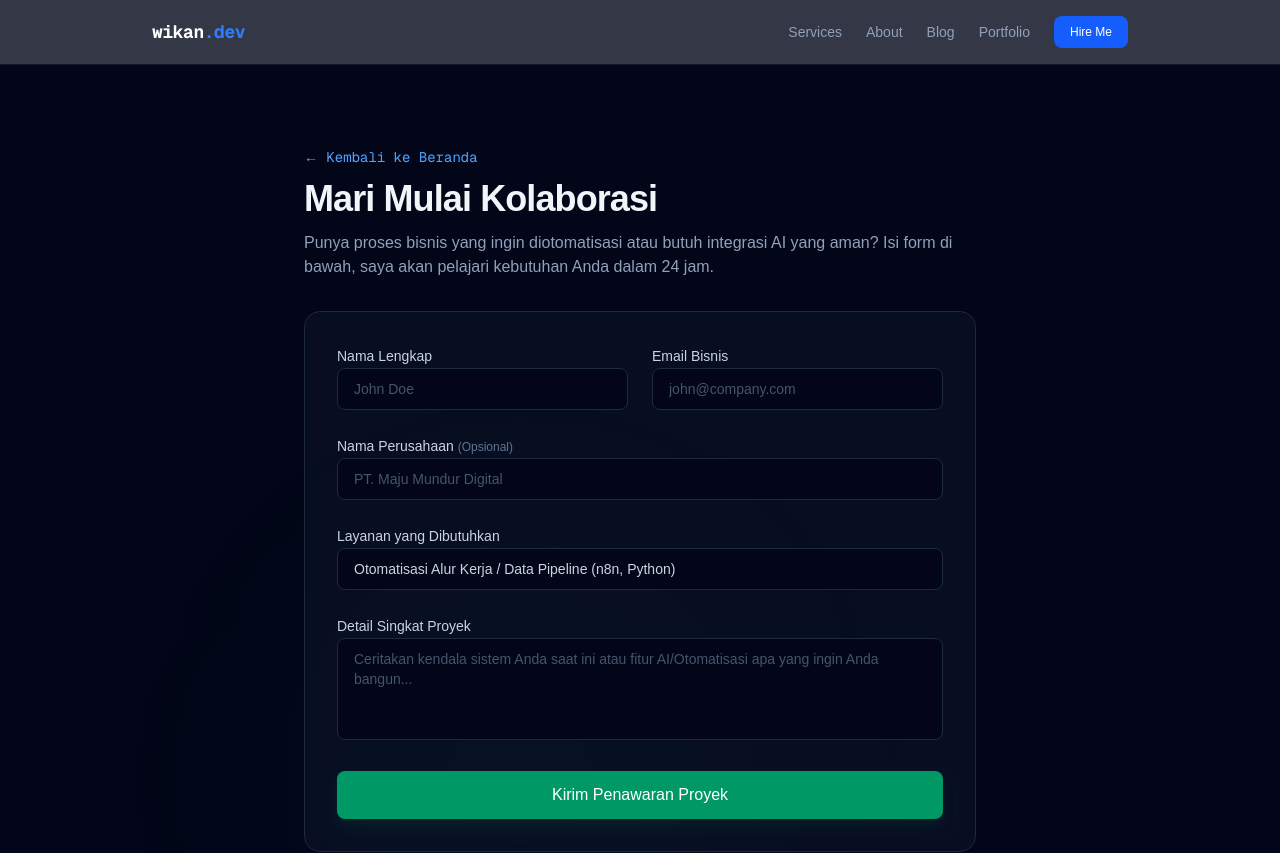
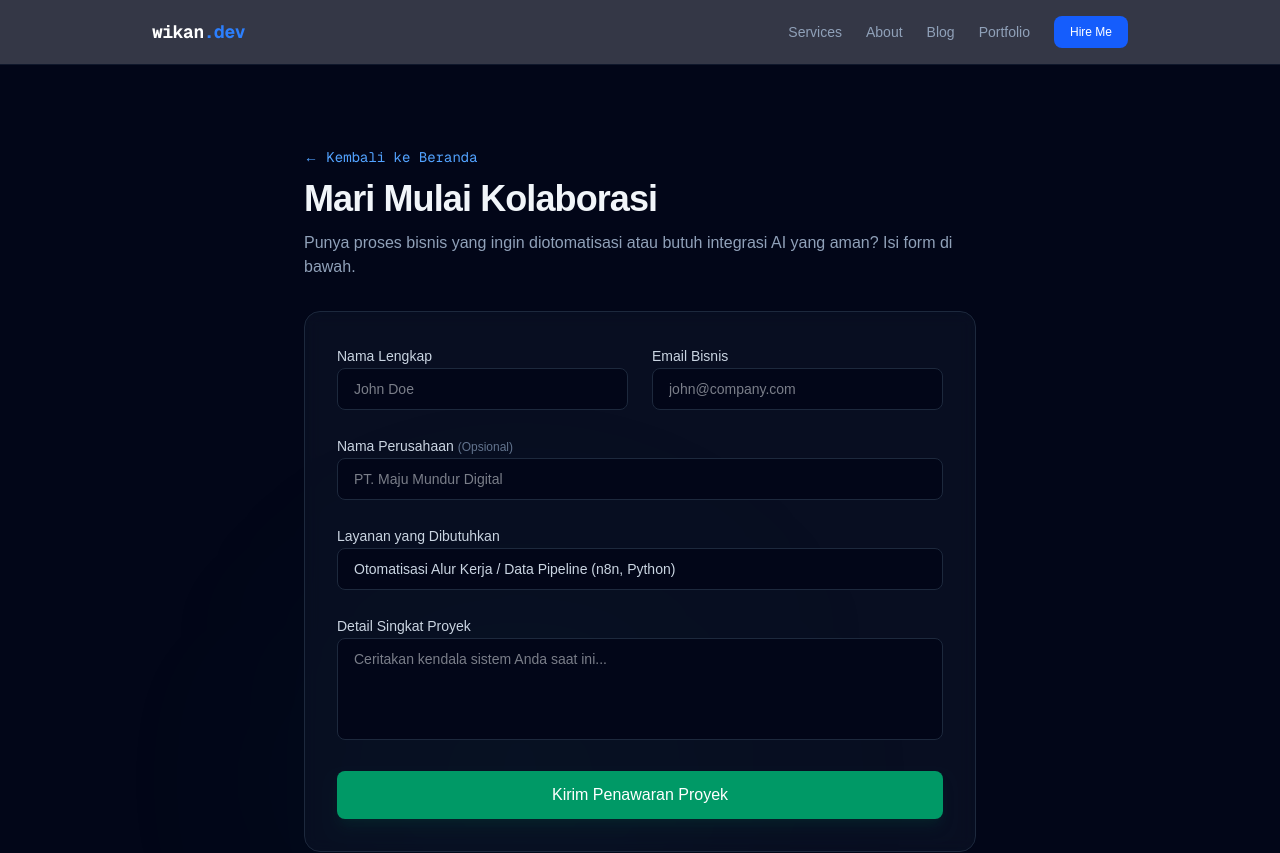
Before and after one commit to wikan1602/portfolio-site, a Next.js app: page /contact in a window 1280 px wide. Shown: the top 853 px of the page. Built offline with nearby package versions, Linux system fonts and the light colour scheme.

Commit message:
feat: enable contact feature

```diff
--- a/app/contact/page.tsx
+++ b/app/contact/page.tsx
@@ -1,68 +1,129 @@
+"use client"; // Wajib karena kita menggunakan state dan interaksi form
+
+import { useState } from "react";
+
 export default function ContactPage() {
+  // 1. State untuk menampung data form
+  const [formData, setFormData] = useState({
+    name: "",
+    email: "",
+    company: "",
+    serviceType: "automation",
+    message: "",
+  });
+
+  // 2. State untuk interaktivitas UI (loading & status sukses)
+  const [isLoading, setIsLoading] = useState(false);
+  const [statusMessage, setStatusMessage] = useState<{ type: "success" | "error"; text: string } | null>(null);
+
+  // 3. Fungsi untuk menangkap setiap ketikan di input form
+  const handleChange = (e: React.ChangeEvent<HTMLInputElement | HTMLTextAreaElement | HTMLSelectElement>) => {
+    setFormData({
+      ...formData,
+      [e.target.id]: e.target.value,
+    });
+  };
+
+  // 4. Fungsi handle submit saat tombol diklik
+  const handleSubmit = async (e: React.FormEvent) => {
+    e.preventDefault(); // Mencegah page reload bawaan HTML form
+    setIsLoading(true);
+    setStatusMessage(null);
+
+    // Tempelkan URL Test Webhook n8n kamu di bawah ini
+    const N8N_WEBHOOK_URL = "https://n8n.wikan-ai.my.id/webhook-test/portfolio-inquiry";
+
+    try {
+      const response = await fetch(N8N_WEBHOOK_URL, {
+        method: "POST",
+        headers: {
+          "Content-Type": "application/json",
+        },
+        body: JSON.stringify(formData),
+      });
+
+      if (response.ok) {
+        setStatusMessage({
+          type: "success",
+          text: "Pesan berhasil dikirim! Saya akan menghubungi Anda dalam 24 jam.",
+        });
+        // Reset form jika sukses
+        setFormData({ name: "", email: "", company: "", serviceType: "automation", message: "" });
+      } else {
+        throw new Error("Gagal mengirim pesan.");
+      }
+    } catch (error) {
+      setStatusMessage({
+        type: "error",
+        text: "Terjadi kesalahan sistem. Silakan coba beberapa saat lagi.",
+      });
+    } finally {
+      setIsLoading(false);
+    }
+  };
+
   return (
     <main className="min-h-screen bg-slate-950 text-slate-100 py-20 px-6 relative overflow-hidden">
-
-      {/* Background Glow */}
       <div className="absolute bottom-0 left-1/4 w-[400px] h-[400px] bg-emerald-500/5 blur-[120px] rounded-full pointer-events-none" />
 
       <div className="max-w-2xl mx-auto space-y-8 z-10 relative">
-
-        {/* Header */}
         <div className="space-y-3 text-center sm:text-left">
           <a href="/" className="text-sm text-blue-400 hover:text-blue-300 transition-colors inline-flex items-center gap-1 font-mono">
             ← Kembali ke Beranda
           </a>
-          <h1 className="text-4xl font-extrabold tracking-tight">
-            Mari Mulai Kolaborasi
-          </h1>
+          <h1 className="text-4xl font-extrabold tracking-tight">Mari Mulai Kolaborasi</h1>
           <p className="text-slate-400 font-light">
-            Punya proses bisnis yang ingin diotomatisasi atau butuh integrasi AI yang aman? Isi form di bawah, saya akan pelajari kebutuhan Anda dalam 24 jam.
+            Punya proses bisnis yang ingin diotomatisasi atau butuh integrasi AI yang aman? Isi form di bawah.
           </p>
         </div>
 
-        {/* Form Form-Inquiry */}
-        <form className="bg-slate-900/50 border border-slate-800 p-6 sm:p-8 rounded-2xl space-y-6 backdrop-blur-sm">
+        {/* Notifikasi Status Sukses / Gagal */}
+        {statusMessage && (
+          <div className={`p-4 rounded-xl text-sm border ${
+            statusMessage.type === "success"
+              ? "bg-emerald-950/40 border-emerald-800 text-emerald-400"
+              : "bg-rose-950/40 border-rose-800 text-rose-400"
+          }`}>
+            {statusMessage.text}
+          </div>
+        )}
 
-          {/* Row: Nama & Email */}
+        {/* Form Form-Inquiry dengan Event onSubmit */}
+        <form onSubmit={handleSubmit} className="bg-slate-900/50 border border-slate-800 p-6 sm:p-8 rounded-2xl space-y-6 backdrop-blur-sm">
+
           <div className="grid grid-cols-1 sm:grid-cols-2 gap-6">
             <div className="space-y-2">
               <label htmlFor="name" className="text-sm font-medium text-slate-300">Nama Lengkap</label>
               <input
-                type="text"
-                id="name"
-                required
-                placeholder="John Doe"
-                className="w-full bg-slate-950 border border-slate-800 rounded-lg px-4 py-2.5 text-sm text-slate-100 placeholder-slate-600 focus:outline-none focus:border-blue-500 transition-colors"
+                type="text" id="name" required placeholder="John Doe"
+                value={formData.name} onChange={handleChange}
+                className="w-full bg-slate-950 border border-slate-800 rounded-lg px-4 py-2.5 text-sm text-slate-100 focus:outline-none focus:border-blue-500 transition-colors"
               />
             </div>
             <div className="space-y-2">
               <label htmlFor="email" className="text-sm font-medium text-slate-300">Email Bisnis</label>
               <input
-                type="email"
-                id="email"
-                required
-                placeholder="john@company.com"
-                className="w-full bg-slate-950 border border-slate-800 rounded-lg px-4 py-2.5 text-sm text-slate-100 placeholder-slate-600 focus:outline-none focus:border-blue-500 transition-colors"
+                type="email" id="email" required placeholder="john@company.com"
+                value={formData.email} onChange={handleChange}
+                className="w-full bg-slate-950 border border-slate-800 rounded-lg px-4 py-2.5 text-sm text-slate-100 focus:outline-none focus:border-blue-500 transition-colors"
               />
             </div>
           </div>
 
-          {/* Perusahaan / Organisasi */}
           <div className="space-y-2">
             <label htmlFor="company" className="text-sm font-medium text-slate-300">Nama Perusahaan <span className="text-slate-500 text-xs">(Opsional)</span></label>
             <input
-              type="text"
-              id="company"
-              placeholder="PT. Maju Mundur Digital"
-              className="w-full bg-slate-950 border border-slate-800 rounded-lg px-4 py-2.5 text-sm text-slate-100 placeholder-slate-600 focus:outline-none focus:border-blue-500 transition-colors"
+              type="text" id="company" placeholder="PT. Maju Mundur Digital"
+              value={formData.company} onChange={handleChange}
+              className="w-full bg-slate-950 border border-slate-800 rounded-lg px-4 py-2.5 text-sm text-slate-100 focus:outline-none focus:border-blue-500 transition-colors"
             />
           </div>
 
-          {/* Jenis Layanan / Kebutuhan */}
           <div className="space-y-2">
-            <label htmlFor="service-type" className="text-sm font-medium text-slate-300">Layanan yang Dibutuhkan</label>
+            <label htmlFor="serviceType" className="text-sm font-medium text-slate-300">Layanan yang Dibutuhkan</label>
             <select
-              id="service-type"
+              id="serviceType"
+              value={formData.serviceType} onChange={handleChange}
               className="w-full bg-slate-950 border border-slate-800 rounded-lg px-4 py-2.5 text-sm text-slate-100 focus:outline-none focus:border-blue-500 transition-colors appearance-none cursor-pointer text-slate-300"
             >
               <option value="automation">Otomatisasi Alur Kerja / Data Pipeline (n8n, Python)</option>
@@ -72,33 +133,29 @@ export default function ContactPage() {
             </select>
           </div>
 
-          {/* Detail Pesan */}
           <div className="space-y-2">
             <label htmlFor="message" className="text-sm font-medium text-slate-300">Detail Singkat Proyek</label>
             <textarea
-              id="message"
-              rows={4}
-              required
-              placeholder="Ceritakan kendala sistem Anda saat ini atau fitur AI/Otomatisasi apa yang ingin Anda bangun..."
-              className="w-full bg-slate-950 border border-slate-800 rounded-lg px-4 py-2.5 text-sm text-slate-100 placeholder-slate-600 focus:outline-none focus:border-blue-500 transition-colors resize-none"
+              id="message" rows={4} required placeholder="Ceritakan kendala sistem Anda saat ini..."
+              value={formData.message} onChange={handleChange}
+              className="w-full bg-slate-950 border border-slate-800 rounded-lg px-4 py-2.5 text-sm text-slate-100 focus:outline-none focus:border-blue-500 transition-colors resize-none"
             />
           </div>
 
-          {/* Submit Button */}
+          {/* Tombol dengan Kondisi Loading */}
           <button
-            type="button"
-            className="w-full bg-emerald-600 hover:bg-emerald-500 text-white font-medium py-3 rounded-lg transition-colors shadow-lg shadow-emerald-900/20"
+            type="submit"
+            disabled={isLoading}
+            className="w-full bg-emerald-600 hover:bg-emerald-500 disabled:bg-emerald-800 text-white font-medium py-3 rounded-lg transition-colors shadow-lg shadow-emerald-900/20 flex items-center justify-center gap-2"
           >
-            Kirim Penawaran Proyek
+            {isLoading ? "Mengirim Data..." : "Kirim Penawaran Proyek"}
           </button>
 
         </form>
 
-        {/* Informasi Tambahan */}
         <p className="text-center text-xs text-slate-500 font-mono">
           Aman & Privat: Data yang Anda kirimkan diproses secara aman.
         </p>
-
       </div>
     </main>
   );
```
